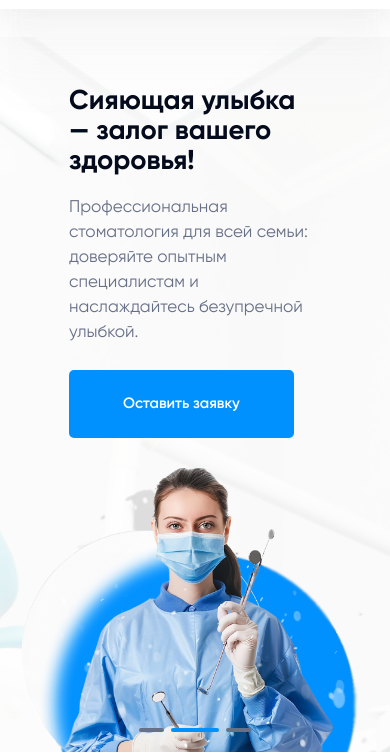
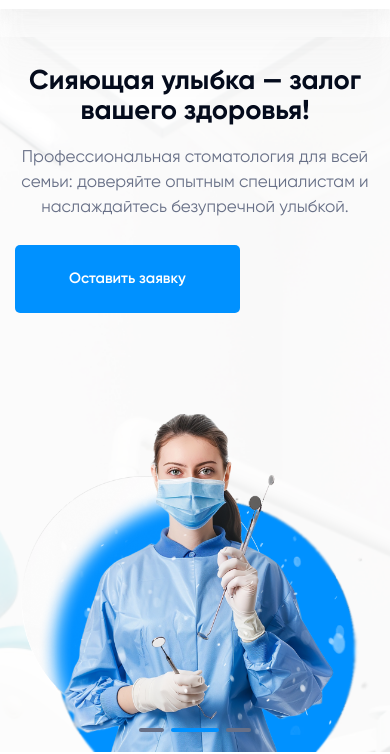
Before and after one commit to dellup/websites, a plain HTML site: page stomat/index.html in a window 390 px wide. Shown: the part 93-847 px from the top of the page. Drawn offline with nearby package versions, Linux system fonts and the light colour scheme.

Commit message:
fix bugs

```diff
--- a/stomat/style.sass
+++ b/stomat/style.sass
@@ -1049,11 +1049,16 @@ footer
                 top: 100px
     .main
         &__info
-            padding-top: 50px
+            padding-top: 30px
+            max-width: none
             &-title
                 line-height: 30px
+                text-align: center
             &-button
                 padding: 25px 54px
+                text-align: center
+            &-descript
+                text-align: center
     .about
         &__info
             position: relative
```
Also changed, not shown: stomat/style.css.
